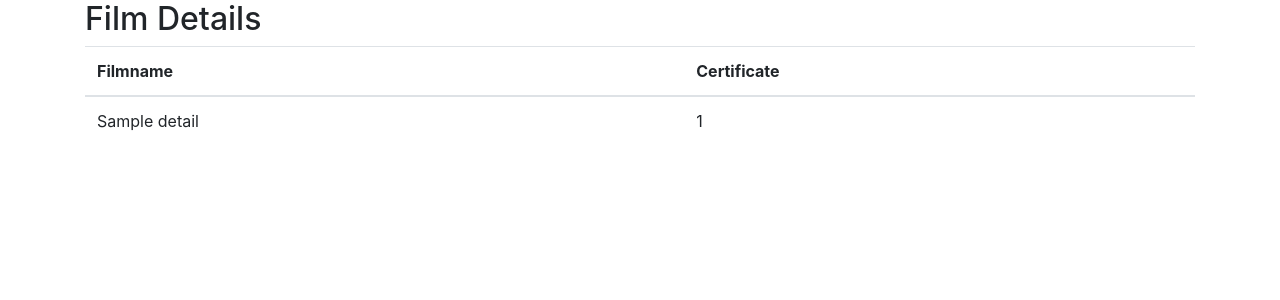
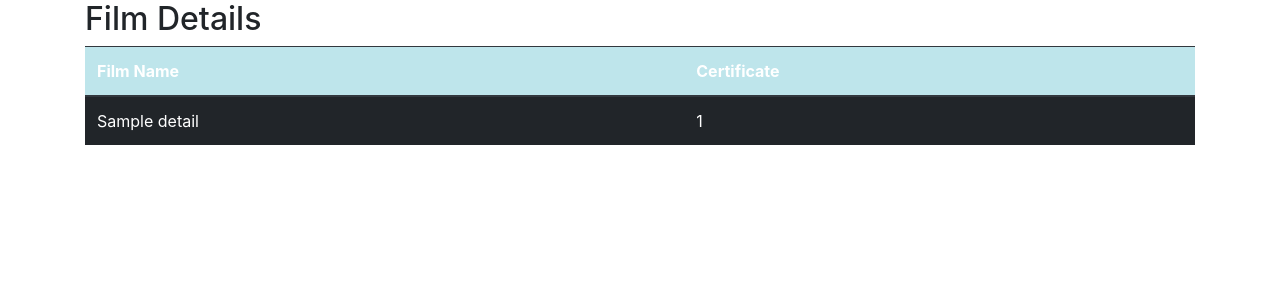
Before and after one commit to EWeb-b/heron, a Flask app: page /Film in a window 1280 px wide. Shown: the top 300 px of the page. Run offline with Flask 2, Linux system fonts and the light colour scheme; tables that the repository leaves empty hold one stand-in row (values such as "Sample post"); some libraries are stand-ins or nearby versions.

Commit message:
Changed design of table

```diff
--- a/webapp/app/templates/filmDetails.html
+++ b/webapp/app/templates/filmDetails.html
@@ -18,10 +18,10 @@
 <div class="container">
   <h2>Film Details</h2>
 
-  <table class="table">
+  <table class="table table-dark table-striped">
     <thead>
-      <tr>
-        <th>Filmname</th>
+      <tr class="table-info">
+        <th>Film Name</th>
         <th>Certificate</th>
       </tr>
     </thead>
```
